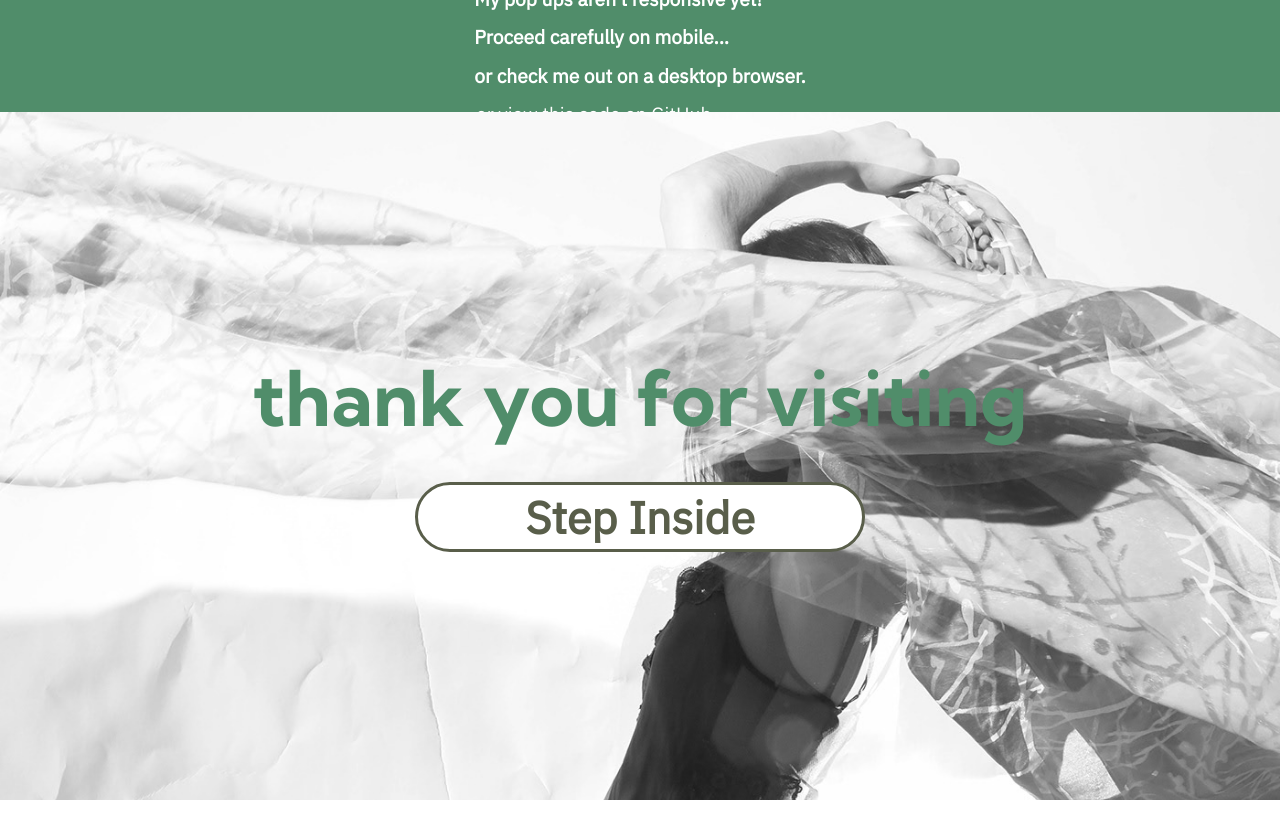
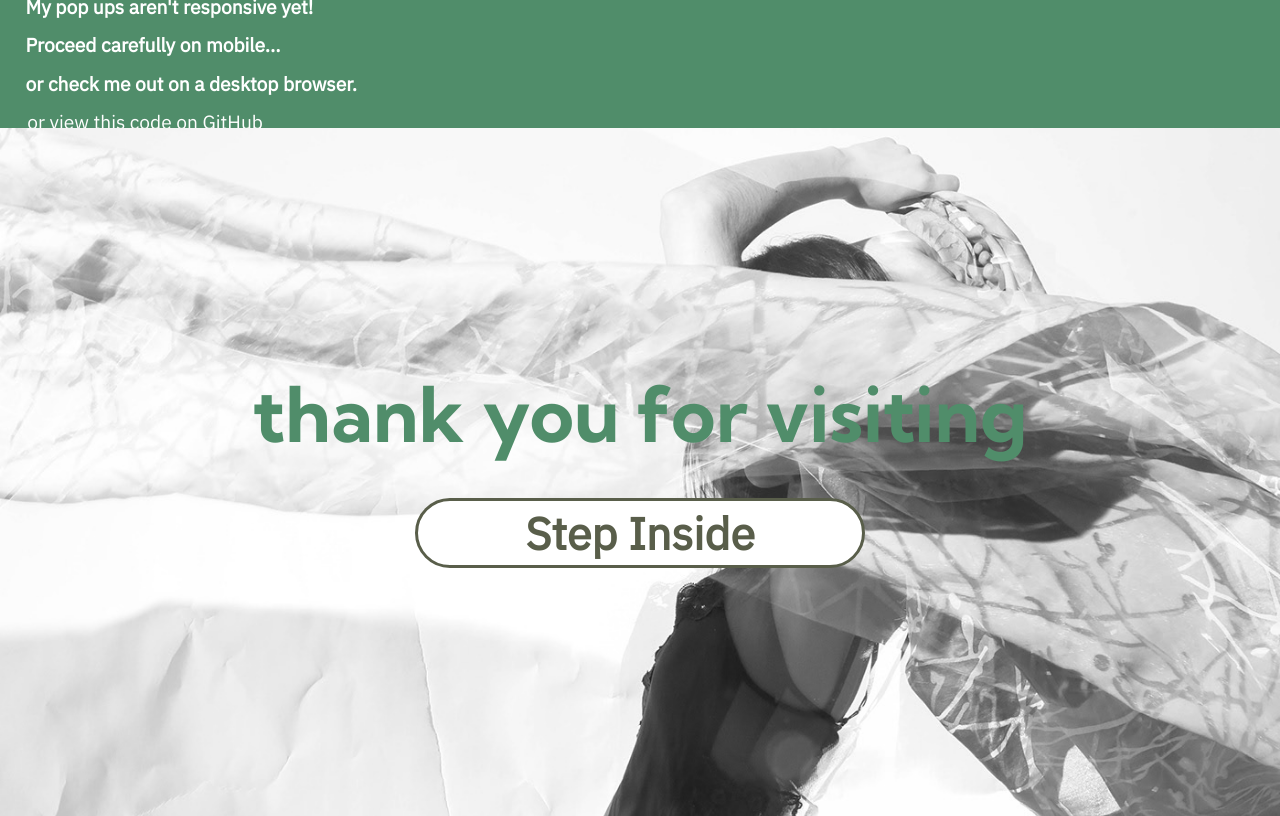
Before and after one commit to AvantGov/resume, a React (Create React App) app in the folder client/: page / in a window 1280 px wide. Built offline with nearby package versions, Linux system fonts and the light colour scheme; a web font is replaced by a local one.

Commit message:
hot 1 LLOC fix

```diff
--- a/client/src/index.css
+++ b/client/src/index.css
@@ -1122,13 +1122,14 @@ h2 {
 
 /* *STYLING FOR THE NOTIFICATION BANNER* */
 .NotifBanner {
-  height: 14vh;
+  height: 16vh;
   width: 100%;
   background-color: #508D6A;
   display: flex;
   /* flex-direction: column; */
   align-items: center;
-  justify-content: center;
+  justify-content: left;
+  padding-left: 2%;
 }
 
 .NotifBanner__message {
```
